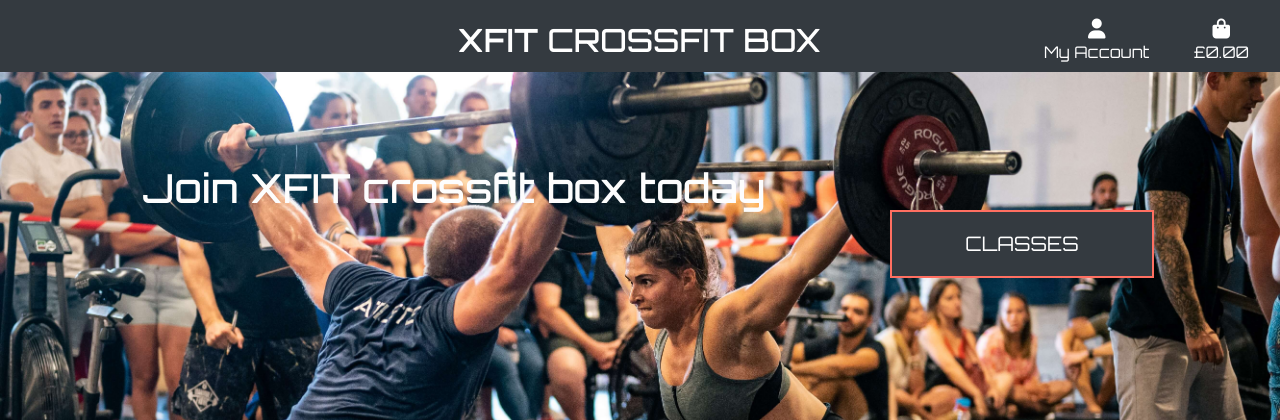
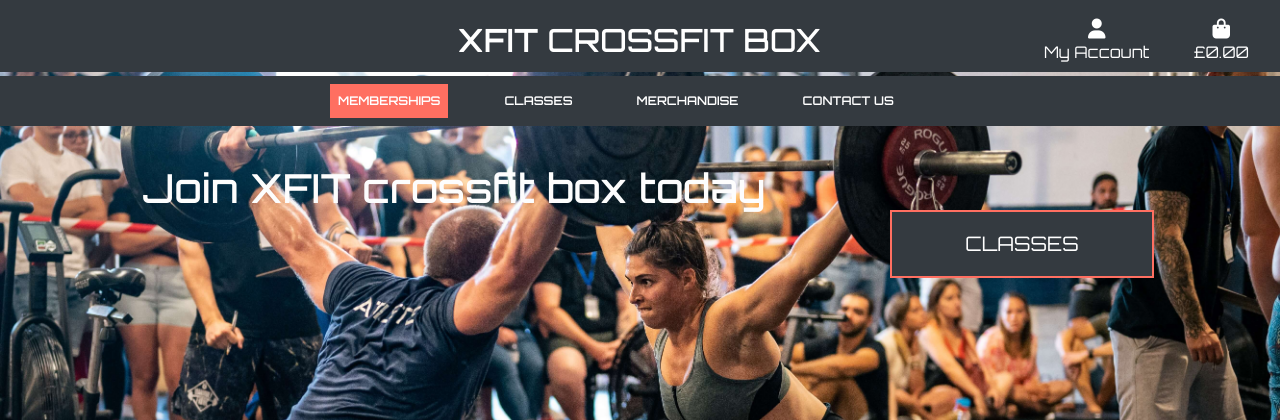
Before and after one commit to KJLuton/Project4_XFIT, a Django app: page / in a window 1280 px wide. Shown: the top 420 px of the page. Run offline with Django 3.2, Linux system fonts and the light colour scheme; some libraries are stand-ins or nearby versions.

Commit message:
Added main nav bar and homepage styling css

```diff
--- a/home/templates/home/index.html
+++ b/home/templates/home/index.html
@@ -25,7 +25,7 @@
             </div>
         </div>
     </div>
-    <div class="bottom-homepage-container h-50 spacer homepage-graphic">
+    <div class="fixed-bottom bottom-homepage-container spacer homepage-graphic">
         <div class="row h-50 row-bottom">
             <div class="col">
             </div>
--- /dev/null
+++ b/shop/admin.py
@@ -0,0 +1,3 @@
+from django.contrib import admin
+
+# Register your models here.
--- /dev/null
+++ b/shop/apps.py
@@ -0,0 +1,6 @@
+from django.apps import AppConfig
+
+
+class ShopConfig(AppConfig):
+    default_auto_field = 'django.db.models.BigAutoField'
+    name = 'shop'
--- /dev/null
+++ b/shop/models.py
@@ -0,0 +1,3 @@
+from django.db import models
+
+# Create your models here.
--- /dev/null
+++ b/shop/tests.py
@@ -0,0 +1,3 @@
+from django.test import TestCase
+
+# Create your tests here.
--- a/static/css/base.css
+++ b/static/css/base.css
@@ -30,6 +30,7 @@ h2, h3, h4 {
 .logo-font {
     text-transform: uppercase;
     font-family: 'Orbitron', sans-serif;
+    color: #fff;
 }
 
 .main-logo-link {
@@ -73,6 +74,26 @@ h2, h3, h4 {
 .bottom-homepage-container {
     background-color: #FF6F61;
     outline: 20px solid #343a40;
+    height: 40%;
+}
+
+hr {
+    margin-top: 0rem;
+    margin-bottom: 0.25rem;
+    border: 0;
+    border-top: 0px solid rgba(0,0,0,.1);
+}
+
+.main-menu {
+    font-size: 12px;
+}
+
+.memberships {
+    background-color: #FF6F61;
+}
+
+a:hover {
+    color: #FF6F61;
 }
 
 /*
--- a/templates/base.html
+++ b/templates/base.html
@@ -30,7 +30,7 @@
     <!-- jQuery first, then Popper.js, then Bootstrap JS -->
     <script src="https://code.jquery.com/jquery-3.4.1.slim.min.js" integrity="sha384-J6qa4849blE2+poT4WnyKhv5vZF5SrPo0iEjwBvKU7imGFAV0wwj1yYfoRSJoZ+n" crossorigin="anonymous"></script>
     <script src="https://cdn.jsdelivr.net/npm/popper.js@1.16.0/dist/umd/popper.min.js" integrity="sha384-Q6E9RHvbIyZFJoft+2mJbHaEWldlvI9IOYy5n3zV9zzTtmI3UksdQRVvoxMfooAo" crossorigin="anonymous"></script>
-        <script src="https://cdn.jsdelivr.net/npm/bootstrap@4.4.1/dist/js/bootstrap.min.js" integrity="sha384-wfSDF2E50Y2D1uUdj0O3uMBJnjuUD4Ih7YwaYd1iqfktj0Uod8GCExl3Og8ifwB6" crossorigin="anonymous"></script>
+    <script src="https://stackpath.bootstrapcdn.com/bootstrap/4.4.1/js/bootstrap.min.js" integrity="sha384-wfSDF2E50Y2D1uUdj0O3uMBJnjuUD4Ih7YwaYd1iqfktj0Uod8GCExl3Og8ifwB6" crossorigin="anonymous"></script>
     {% endblock %}
 
     {% block extra_js %}
@@ -88,6 +88,15 @@
                 </ul>
             </div>
         </div>
+        <hr>
+        <div class="row bg-dark">
+            <nav class="navbar navbar-expand-lg w-100">
+                <button class="navbar-toggler" type="button" data-toggle="collapse" data-target="#main-nav" aria-controls="main-nav" aria-expanded="false" aria-label="Toggle navigation">
+                    <span class="navbar-toggler-icon"></span>
+                </button>
+                {% include 'includes/main-nav.html' %}
+            </nav>
+        </div>
     </header>
 
     {% if messages %}
--- /dev/null
+++ b/templates/includes/main-nav.html
@@ -0,0 +1,32 @@
+<div class="main-menu collapse navbar-collapse" id="main-nav">
+    <ul class="navbar-nav w-auto mx-auto">
+        <li class="nav-item dropdown">
+            <a class="memberships logo-font font-weight-bold nav-link text-black mr-5" href="#" id="memberships-link" data-toggle="dropdown" aria-haspopup="true" aria-expanded="false">
+                Memberships
+            </a>
+        </li>
+        <li class="nav-item dropdown">
+            <a class="logo-font font-weight-bold nav-link text-black mr-5" href="#" id="memberships-link" data-toggle="dropdown" aria-haspopup="true" aria-expanded="false">
+                Classes
+            </a>
+        </li>
+
+        <li class="nav-item dropdown">
+            <a class="logo-font font-weight-bold nav-link text-black mr-5" href="#" id="merchandise-link" data-toggle="dropdown" aria-haspopup="true" aria-expanded="false">
+                Merchandise
+            </a>
+            <div class="dropdown-menu border-0" aria-labelledby="merchandise-link">
+                <a href="" class="dropdown-item">Tshirts & Hoodies</a>
+                <a href="" class="dropdown-item">Shorts</a>
+                <a href="" class="dropdown-item">XFIT Essentials</a>
+                <a href="" class="dropdown-item">All Merchandise</a>
+            </div>
+        </li>
+
+        <li class="nav-item dropdown">
+            <a class="logo-font font-weight-bold nav-link text-black mr-5" href="#" id="essentials-link" data-toggle="dropdown" aria-haspopup="true" aria-expanded="false">
+                Contact Us
+            </a>
+        </li>
+    </ul>
+</div>
```
Also changed, not shown: shop/template/shop/shop.html (added, +49 -0 lines), shop/views.py (added, +8 -0 lines), shop/__init__.py (added), shop/migrations/__init__.py (added). Lines whose indentation alone changed are shown as unchanged.
